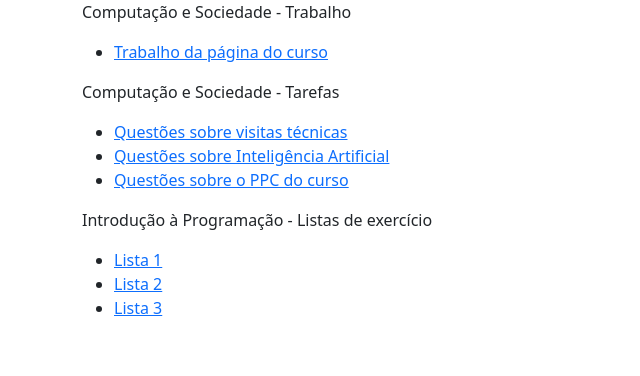
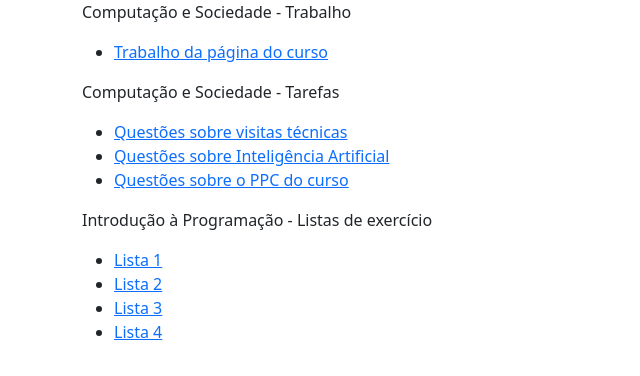
Before and after one commit to leobravoe/portfolio-cs-ifsc, a plain HTML site: page index.html in a window 1280 px wide. Shown: the full height of the page, 0-640 px from the left. Drawn offline with nearby package versions, Linux system fonts and the light colour scheme.

Commit message:
Add files via upload

```diff
--- a/index.html
+++ b/index.html
@@ -33,6 +33,7 @@
                 <li><a href="#">Lista 1</a></li>
                 <li><a href="#">Lista 2</a></li>
                 <li><a href="#">Lista 3</a></li>
+                <li><a href="#">Lista 4</a></li>
             </ul>
         </div>
     </div>
```
